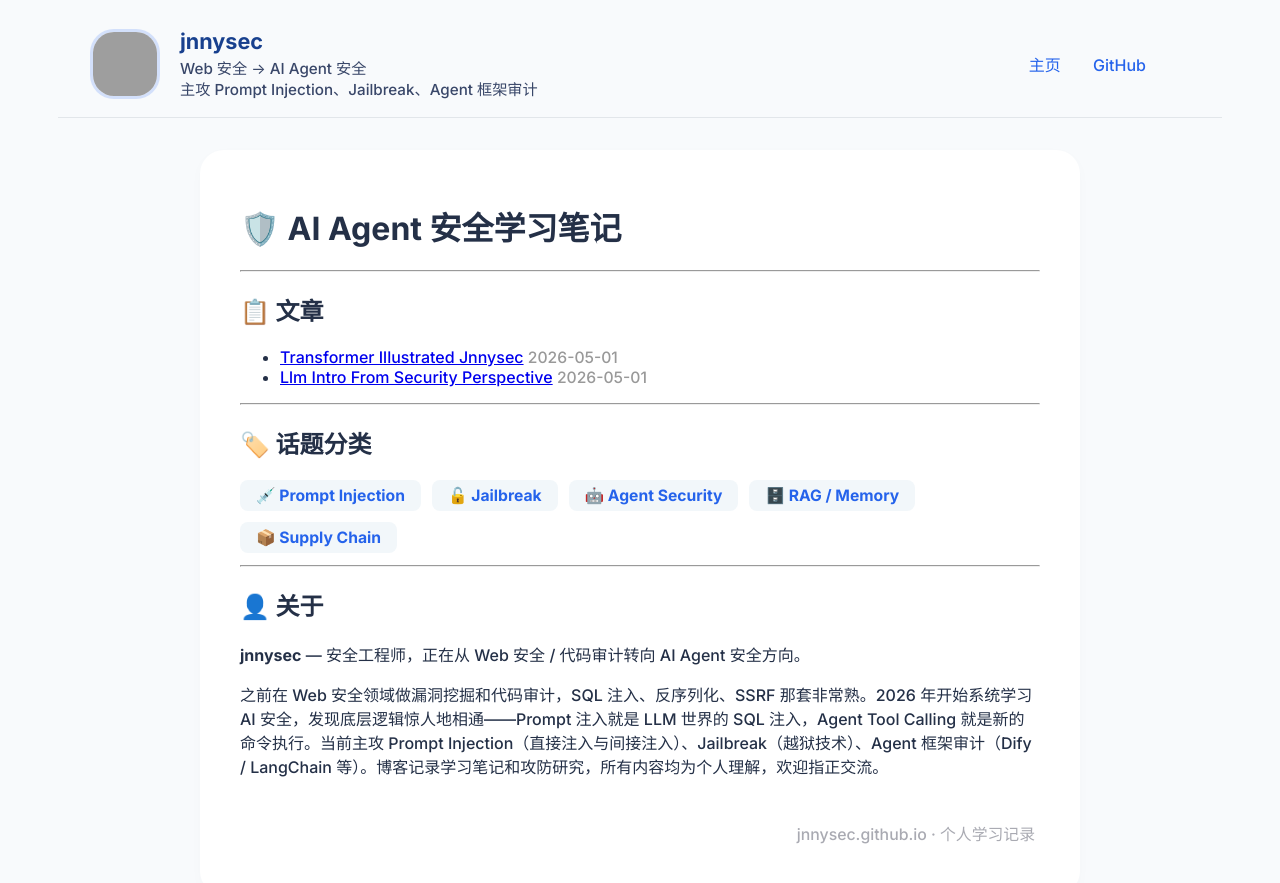
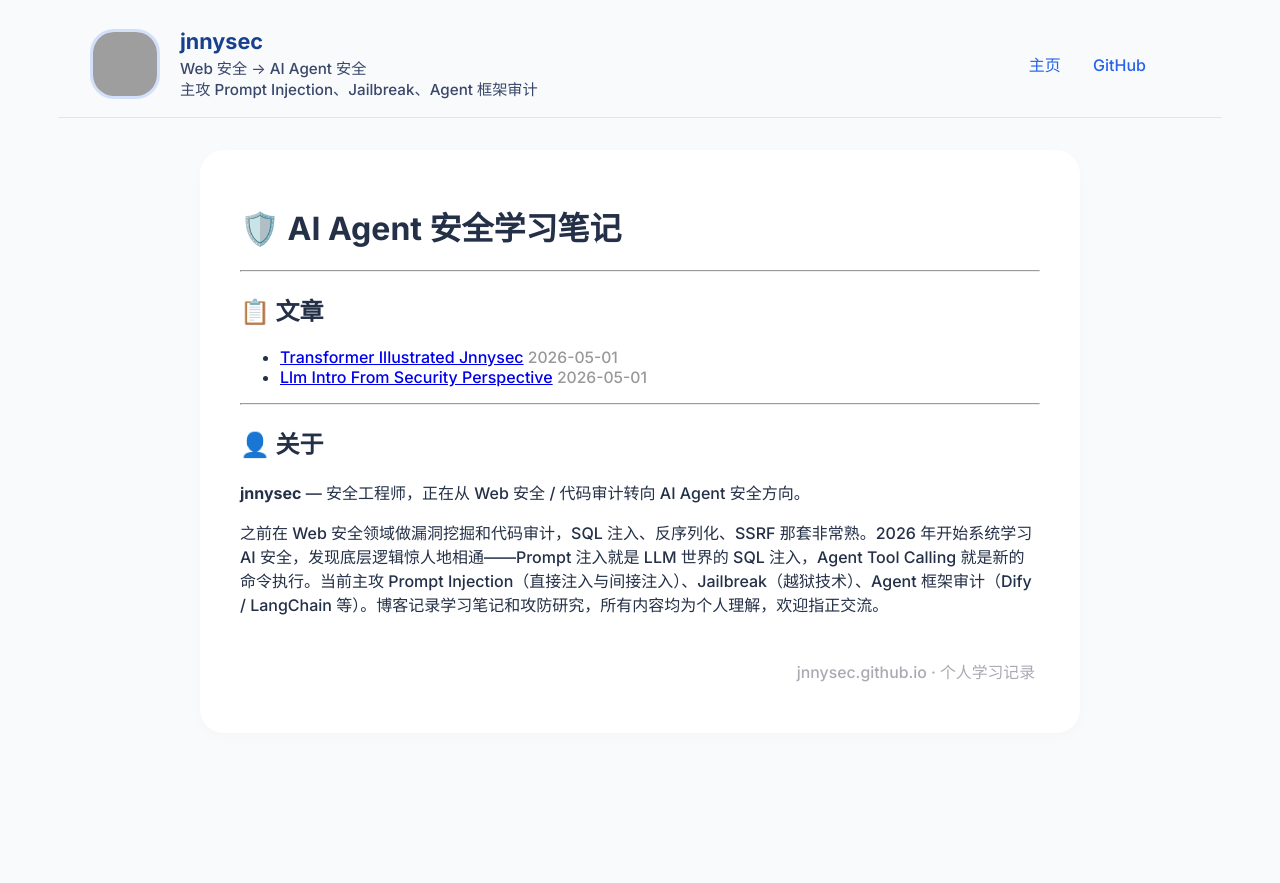
Before and after one commit to jnnysec/jnnysec.github.io, a Jekyll site: the page built from index.md, in a window 1280 px wide. Shown: the top 883 px of the page. Built offline with Jekyll 4.4.1, drawn with Linux system fonts in a browser that asks for light colours; grey boxes are pictures that could not be loaded.

Commit message:
Update index.md

```diff
--- a/index.md
+++ b/index.md
@@ -20,17 +20,6 @@ title: AI Agent 安全学习笔记
   {% endfor %}
 </ul>
 
----
-
-## 🏷️ 话题分类
-
-<div style="display:flex;flex-wrap:wrap;gap:11px; margin:12px 0;">
-  <span style="background:#f2f7fa;color:#2563eb;padding:6px 16px;border-radius:8px;font-size:.98em;font-weight:600;">💉 Prompt Injection</span>
-  <span style="background:#f2f7fa;color:#2563eb;padding:6px 16px;border-radius:8px;font-size:.98em;font-weight:600;">🔓 Jailbreak</span>
-  <span style="background:#f2f7fa;color:#2563eb;padding:6px 16px;border-radius:8px;font-size:.98em;font-weight:600;">🤖 Agent Security</span>
-  <span style="background:#f2f7fa;color:#2563eb;padding:6px 16px;border-radius:8px;font-size:.98em;font-weight:600;">🗄️ RAG / Memory</span>
-  <span style="background:#f2f7fa;color:#2563eb;padding:6px 16px;border-radius:8px;font-size:.98em;font-weight:600;">📦 Supply Chain</span>
-</div>
 
 ---
 
```
